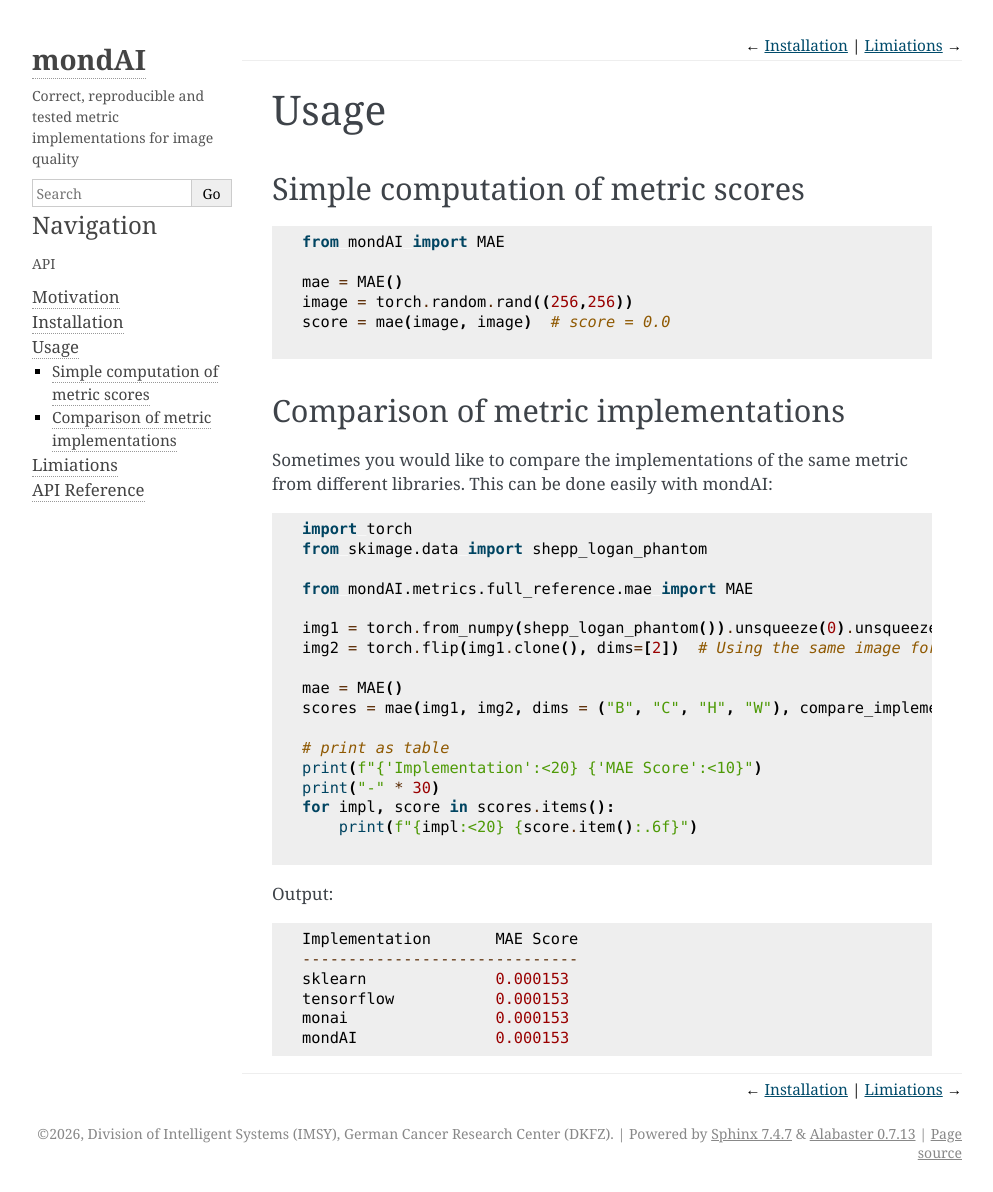
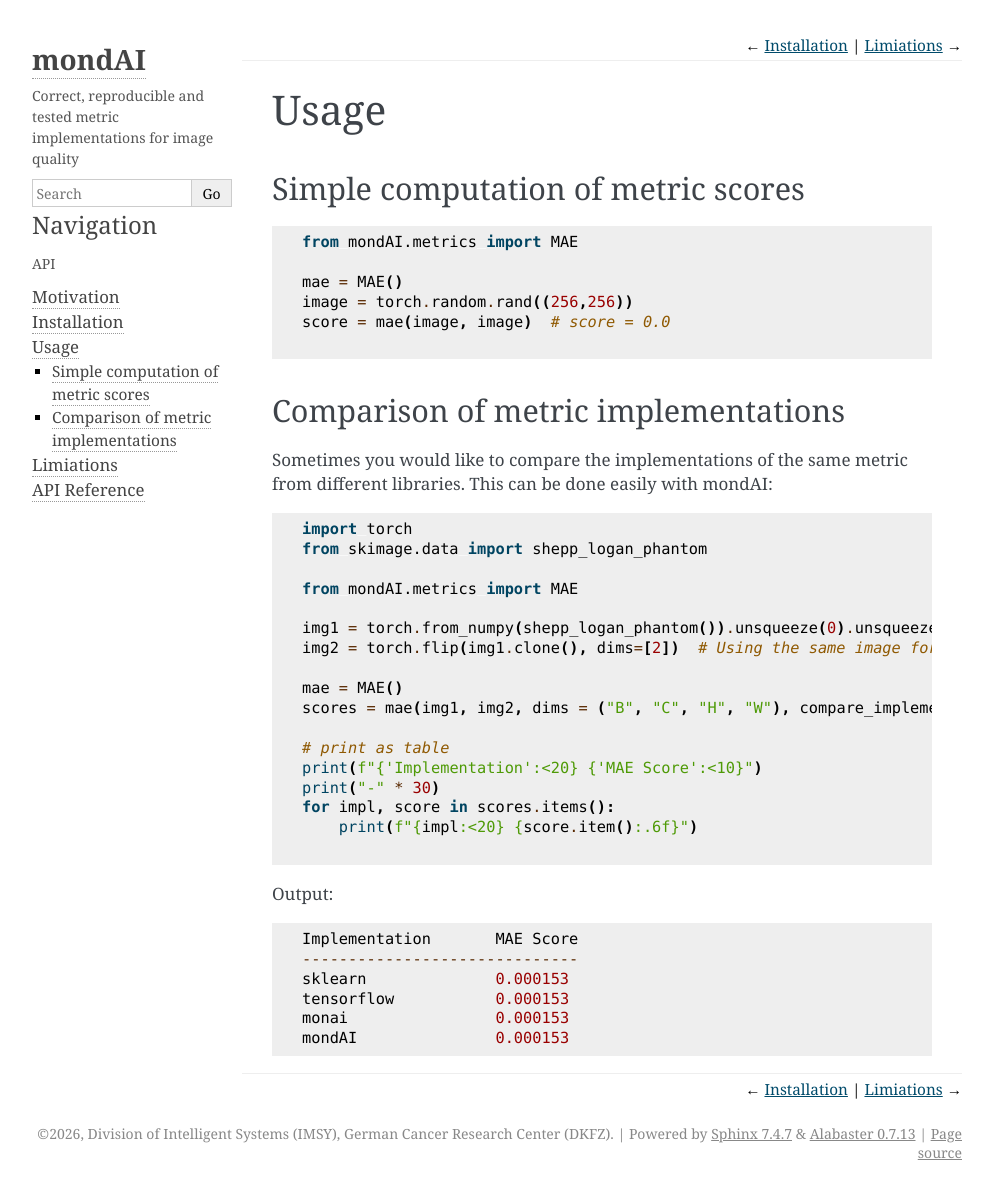
Before and after one commit to IMSY-DKFZ/mondAI, a Sphinx documentation site: the page built from docs/source/usage.md, in a window 1280 px wide. Shown: the whole page, without its empty margins (148-1141 px from the left). Built offline with Sphinx 7.4.7, drawn with Linux system fonts in a browser that asks for light colours.

Commit message:
Fixed usage documentation

````diff
--- a/docs/source/usage.md
+++ b/docs/source/usage.md
@@ -3,7 +3,7 @@
 ## Simple computation of metric scores
 
 ```python
-from mondAI import MAE
+from mondAI.metrics import MAE
 
 mae = MAE()
 image = torch.random.rand((256,256))
@@ -19,7 +19,7 @@
 import torch
 from skimage.data import shepp_logan_phantom
 
-from mondAI.metrics.full_reference.mae import MAE
+from mondAI.metrics import MAE
 
 img1 = torch.from_numpy(shepp_logan_phantom()).unsqueeze(0).unsqueeze(0).float() / 255.0
 img2 = torch.flip(img1.clone(), dims=[2])  # Using the same image for simplicity
````
Also changed, not shown: README.md (+1 -1 lines).
